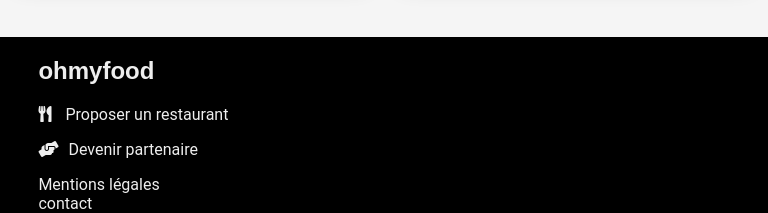
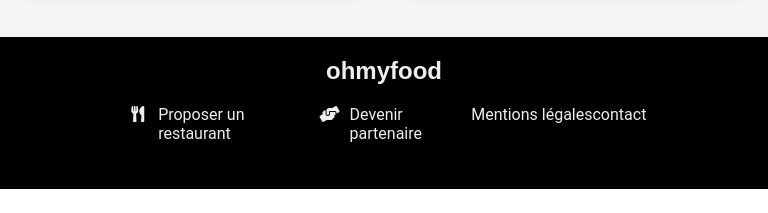
Before and after one commit to developer-ta/Tayierjiang_3_050122021, a website: page index.html in a window 768 px wide. Shown: the part 1515-1728 px from the top of the page. After the commit the page ends 1704 px from the top, so only its background shows below. Drawn offline with Linux system fonts and the light colour scheme.

Commit message:
add En responsive 7

```diff
--- a/P3_tayierjiang_tayier.scss
+++ b/P3_tayierjiang_tayier.scss
@@ -38,7 +38,7 @@
     background-color: white;
     top: 0;
     overflow: hidden;
-    width: 100%;
+    width: 99.91%;
     height: 50px;
     -webkit-padding-before: 8px;
     padding-block-start: 8px;
@@ -431,6 +431,7 @@
     background-color: $background-color-footer;
     @include flex-center-column-no-align;
     color: #eee;
+    padding-bottom: 30px;
     i {
         margin-left: 5%;
     }
@@ -440,7 +441,12 @@
     .fa-hands-helping {
         margin-right: 10px;
     }
-    .footer-flex {}
+    .footer-flex {
+        display: flex;
+        justify-content: center;
+        flex-direction: row;
+        width: 90%;
+    }
     .footer_icon-flex {
         display: flex;
         flex-direction: row;
@@ -449,8 +455,11 @@
     }
     .contact-flex {
         display: flex;
-        flex-direction: column;
+        flex-direction: row;
         margin-left: 5%;
+        a {
+            padding-bottom: 5px;
+        }
     }
     p {
         margin-top: 0;
@@ -553,6 +562,41 @@
             .menu_btn {
                 height: 75px;
             }
+        }
+    }
+    footer {
+        align-items: center;
+        i {
+            margin-left: 5%;
+        }
+        .titles {
+            margin-left: 0%;
+        }
+        .footer-flex {
+            display: flex;
+            justify-content: center;
+            flex-direction: row;
+            width: 90%;
+        }
+        .fa-utensils {
+            margin-right: 14px;
+        }
+        .fa-hands-helping {
+            margin-right: 10px;
+        }
+        .footer_icon-flex {
+            display: flex;
+            flex-direction: row;
+            justify-content: flex-start;
+            align-items: baseline;
+        }
+        .contact-flex {
+            display: flex;
+            flex-direction: row;
+            margin-left: 0%;
+        }
+        p {
+            margin-top: 0;
         }
     }
 }
@@ -703,6 +747,9 @@
             display: flex;
             flex-direction: column;
             margin-left: 5%;
+            a {
+                padding-bottom: 10px;
+            }
         }
         p {
             margin-top: 0;
```
Also changed, not shown: P3_tayierjiang_tayier.css.
